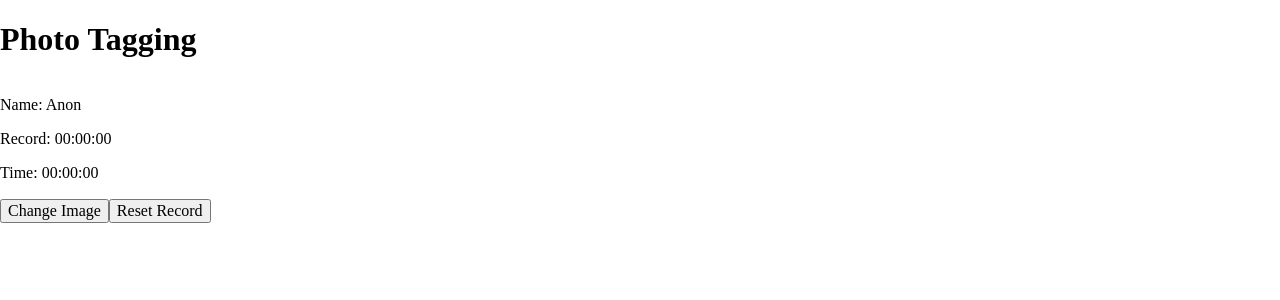
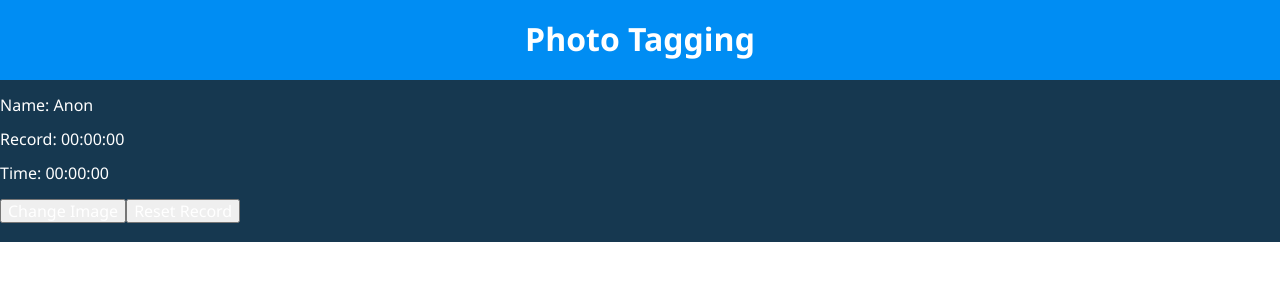
Before and after one commit to cesar-a-delacruz/photo-tagging, a React (Vite) app in the folder client/: page / in a window 1280 px wide. Shown: the top 300 px of the page. Built offline with nearby package versions, Linux system fonts and the light colour scheme.

Commit message:
feat(ui): style Default layout

```diff
--- a/client/src/layouts/Default.jsx
+++ b/client/src/layouts/Default.jsx
@@ -1,4 +1,6 @@
 import { Outlet } from "react-router-dom";
+import "@/styles/layouts/Default.css";
+
 export default function Default() {
   return (
     <>
--- /dev/null
+++ b/client/src/styles/layouts/Default.css
@@ -0,0 +1,12 @@
+* {
+  color: white;
+  font-family: "Segoe UI", Tahoma, Geneva, Verdana, sans-serif;
+}
+header {
+  text-align: center;
+  background-color: rgb(0, 141, 243);
+}
+
+main {
+  background-color: rgb(22, 56, 80);
+}
```
